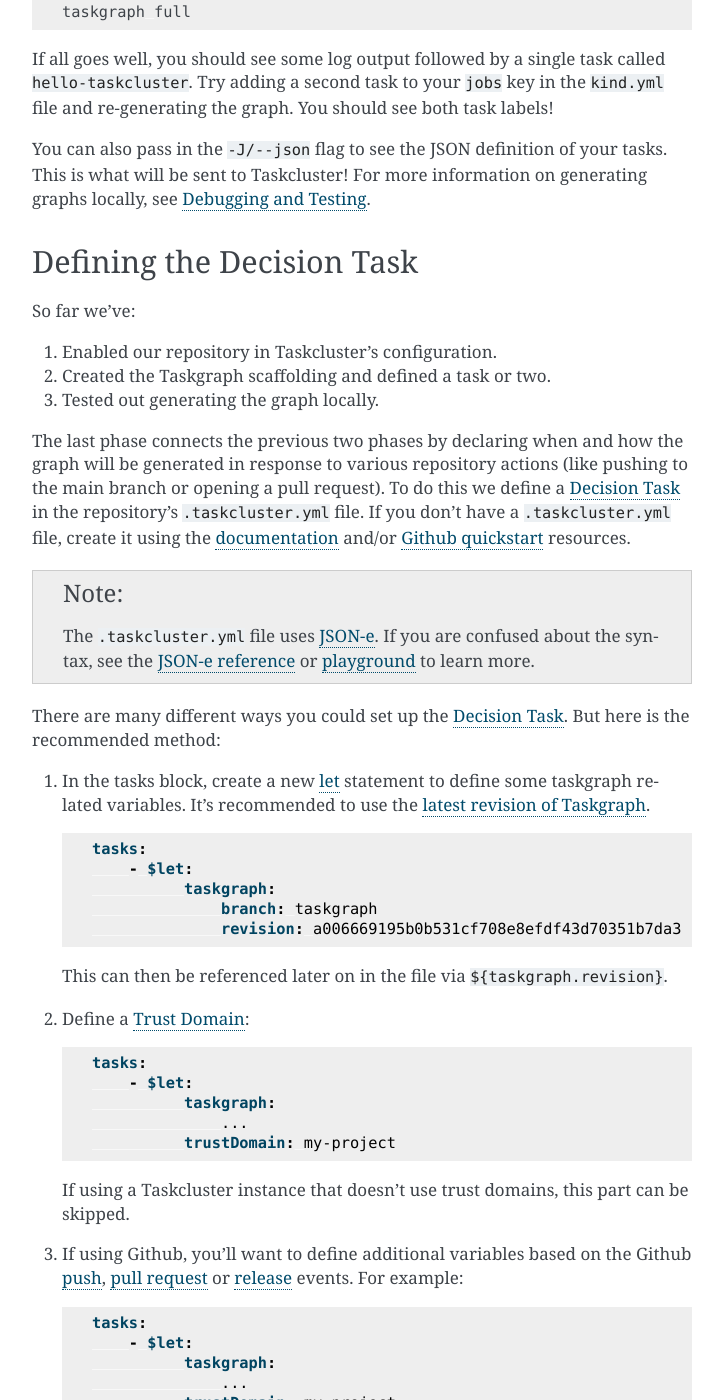
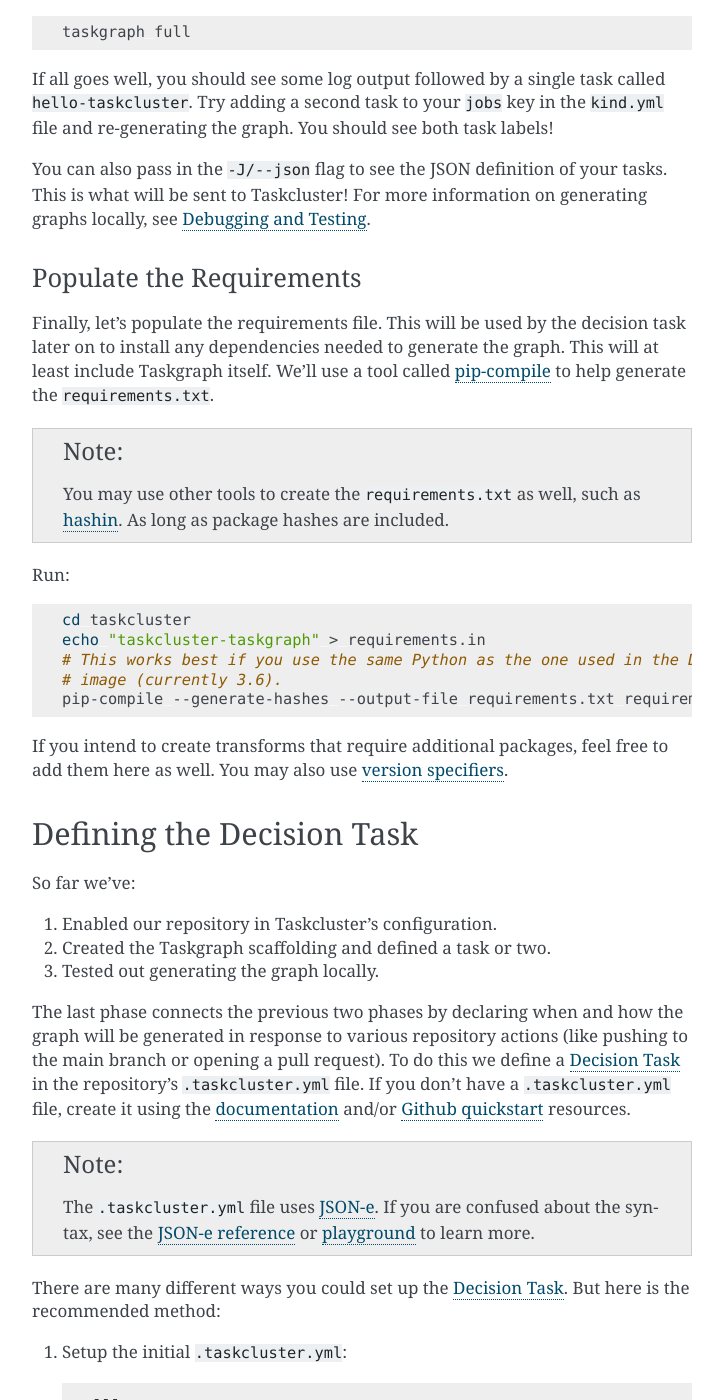
Before and after one commit to taskcluster/taskgraph, a Sphinx documentation site: the page built from docs/usage/setup.rst, in a window 1280 px wide and 1400 px high, scrolled down 4532 px. Shown: the whole window, without its empty margins (388-1111 px from the left). Built offline with Sphinx 7.4.7, drawn with Linux system fonts in a browser that asks for light colours; some of the changed text lies outside the part shown.

Commit message:
docs: update tutorial to pypi installation (bug 1756830) r=releng-reviewers,aki
The new recommended way to bootstrap Taskgraph in a decision task is via Pypi
and a requirements.txt file. Updating tutorial to reflect this.

Differential Revision: https://phabricator.services.mozilla.com/D139659

```diff
--- a/docs/usage/example-taskcluster.yml
+++ b/docs/usage/example-taskcluster.yml
@@ -6,9 +6,6 @@ policy:
 tasks:
     - $let:
           # Variable definitions
-          taskgraph:
-              branch: taskgraph
-              revision: a006669195b0b531cf708e8efdf43d70351b7da3
           trustDomain: my-project
 
           # Normalize some variables that differ across Github events
@@ -82,7 +79,7 @@ tasks:
                           - 'assume:repo:github.com/${event.pull_request.base.repo.full_name}:pull-request'
               payload:
                   image:
-                      mozillareleases/taskgraph:decision-e035c4bb24e3a05bcd666518756aa69fac302ed1e73fd39d39cd182fc4470818@sha256:6b0be618c3909d50bd059d2451090f1a8f36d64f0bcddbcc32f1559c5ebbee58
+                      mozillareleases/taskgraph:decision-cf4b4b4baff57d84c1f9ec8fcd70c9839b70a7d66e6430a6c41ffe67252faa19@sha256:425e07f6813804483bc5a7258288a7684d182617ceeaa0176901ccc7702dfe28
                   feature:
                       taskclusterProxy: true
                   env:
@@ -93,11 +90,10 @@ tasks:
                             MYREPO_HEAD_REPOSITORY: '${repoUrl}'
                             MYREPO_HEAD_REF: '${headBranch}'
                             MYREPO_HEAD_REV: '${headSha}'
-                            # run-task similarly does the same for the taskgraph repo
-                            TASKGRAPH_BASE_REPOSITORY: https://hg.mozilla.org/ci/taskgraph
-                            TASKGRAPH_HEAD_REPOSITORY: https://hg.mozilla.org/ci/${taskgraph.branch}
-                            TASKGRAPH_HEAD_REV: ${taskgraph.revision}
-                            TASKGRAPH_REPOSITORY_TYPE: hg
+                            # run-task installs this requirements.txt before
+                            # running your command, this is how taskgraph gets
+                            # bootstrapped
+                            MYREPO_PIP_REQUIREMENTS: taskcluster/requirements.txt
                             REPOSITORIES: {$json: {mobile: "Fenix", taskgraph: "Taskgraph"}}
                           - $if: 'tasks_for in ["github-pull-request"]'
                             then:
@@ -107,14 +103,12 @@ tasks:
                       # This 'myrepo' gets uppercased and is how `run-task`
                       # knows to look for 'MYREPO_*' environment variables.
                       - '--myrepo-checkout=/builds/worker/checkouts/myrepo'
-                      - '--taskgraph-checkout=/builds/worker/checkouts/taskgraph'
                       - '--task-cwd=/builds/worker/checkouts/myrepo'
                       - '--'
                       # Now for the actual command.
                       - bash
                       - -cx
                       - >
-                        PIP_IGNORE_INSTALLED=0 pip3 install --user /builds/worker/checkouts/taskgraph &&
                         ~/.local/bin/taskgraph decision
                         --pushlog-id='0'
                         --pushdate='0'
--- a/docs/usage/setup.rst
+++ b/docs/usage/setup.rst
@@ -58,6 +58,7 @@ Create a file system layout similar to:
 ::
 
    taskcluster
+   ├── requirements.in
    ├── ci
    │   ├── config.yml
    │   └── hello
@@ -248,6 +249,36 @@ You can also pass in the ``-J/--json`` flag to see the JSON definition of your
 tasks. This is what will be sent to Taskcluster! For more information on generating
 graphs locally, see :doc:`debugging_and_testing`.
 
+Populate the Requirements
+~~~~~~~~~~~~~~~~~~~~~~~~~
+
+Finally, let's populate the requirements file. This will be used by the decision task
+later on to install any dependencies needed to generate the graph. This will at least
+include Taskgraph itself. We'll use a tool called `pip-compile`_ to help generate the
+``requirements.txt``.
+
+.. note::
+
+   You may use other tools to create the ``requirements.txt`` as well, such as
+   `hashin`_. As long as package hashes are included.
+
+Run:
+
+.. code-block:: bash
+
+   cd taskcluster
+   echo "taskcluster-taskgraph" > requirements.in
+   # This works best if you use the same Python as the one used in the Decision
+   # image (currently 3.6).
+   pip-compile --generate-hashes --output-file requirements.txt requirements.in
+
+If you intend to create transforms that require additional packages, feel free
+to add them here as well. You may also use `version specifiers`_.
+
+.. _pip-compile: https://github.com/jazzband/pip-tools
+.. _hashin: https://github.com/peterbe/hashin
+.. _version specifiers: https://pip.pypa.io/en/stable/cli/pip_install/#requirement-specifiers
+
 Defining the Decision Task
 --------------------------
 
@@ -272,28 +303,25 @@ and/or `Github quickstart`_ resources.
 There are many different ways you could
 set up the :ref:`decision task`. But here is the recommended method:
 
-#. In the tasks block, create a new `let`_ statement to define some taskgraph
-   related variables. It's recommended to use the `latest revision of
-   Taskgraph`_.
+#. Setup the initial ``.taskcluster.yml``:
+
+   .. code-block:: yaml
+
+    ---
+    version: 1
+    reporting: checks-v1
+    policy:
+        pullRequests: collaborators
+    tasks:
+        -
+
+#. It's often useful to define some variables that can be used later on in the
+   file. We'll start by defining a :term:`Trust Domain`:
 
    .. code-block:: yaml
 
     tasks:
         - $let:
-              taskgraph:
-                  branch: taskgraph
-                  revision: a006669195b0b531cf708e8efdf43d70351b7da3
-
-   This can then be referenced later on in the file via ``${taskgraph.revision}``.
-
-#. Define a :term:`Trust Domain`:
-
-   .. code-block:: yaml
-
-    tasks:
-        - $let:
-              taskgraph:
-                  ...
               trustDomain: my-project
 
    If using a Taskcluster instance that doesn't use trust domains, this part
@@ -306,8 +334,6 @@ set up the :ref:`decision task`. But here is the recommended method:
 
     tasks:
         - $let:
-              taskgraph:
-                  ...
               trustDomain: my-project
 
               # Normalize some variables that differ across Github events
@@ -515,12 +541,10 @@ set up the :ref:`decision task`. But here is the recommended method:
                          MYREPO_HEAD_REPOSITORY: '${repoUrl}'
                          MYREPO_HEAD_REF: '${headBranch}'
                          MYREPO_HEAD_REV: '${headSha}'
-                         # run-task similarly does the same for the taskgraph repo
-                         TASKGRAPH_BASE_REPOSITORY: https://hg.mozilla.org/ci/taskgraph
-                         TASKGRAPH_HEAD_REPOSITORY: https://hg.mozilla.org/ci/${taskgraph.branch}
-                         TASKGRAPH_HEAD_REV: ${taskgraph.revision}
-                         TASKGRAPH_REPOSITORY_TYPE: hg
-                         REPOSITORIES: {$json: {mobile: "Fenix", taskgraph: "Taskgraph"}}
+                         # run-task installs this requirements.txt before
+                         # running your command
+                         MYREPO_PIP_REQUIREMENTS: taskcluster/requirements.txt
+                         REPOSITORIES: {$json: {myrepo: "MyRepo"}}
                        - $if: 'tasks_for in ["github-pull-request"]'
                          then:
                              MYREPO_PULL_REQUEST_NUMBER: '${event.pull_request.number}'
@@ -529,14 +553,12 @@ set up the :ref:`decision task`. But here is the recommended method:
                    # This 'myrepo' gets uppercased and is how `run-task`
                    # knows to look for 'MYREPO_*' environment variables.
                    - '--myrepo-checkout=/builds/worker/checkouts/myrepo'
-                   - '--taskgraph-checkout=/builds/worker/checkouts/taskgraph'
                    - '--task-cwd=/builds/worker/checkouts/myrepo'
                    - '--'
                    # Now for the actual command.
                    - bash
                    - -cx
                    - >
-                     PIP_IGNORE_INSTALLED=0 pip3 install --user /builds/worker/checkouts/taskgraph &&
                      ~/.local/bin/taskgraph decision
                      --pushlog-id='0'
                      --pushdate='0'
```
Also changed, not shown: other parts of docs/usage/setup.rst (+2 -2 lines).
